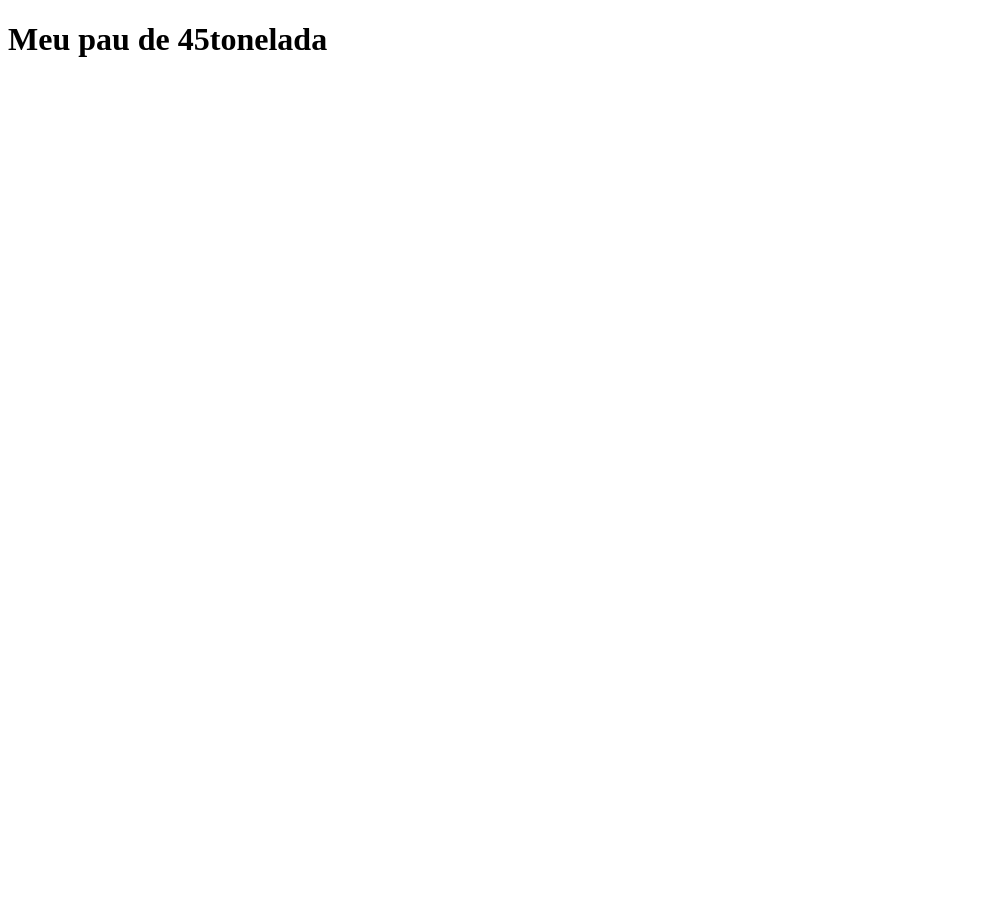
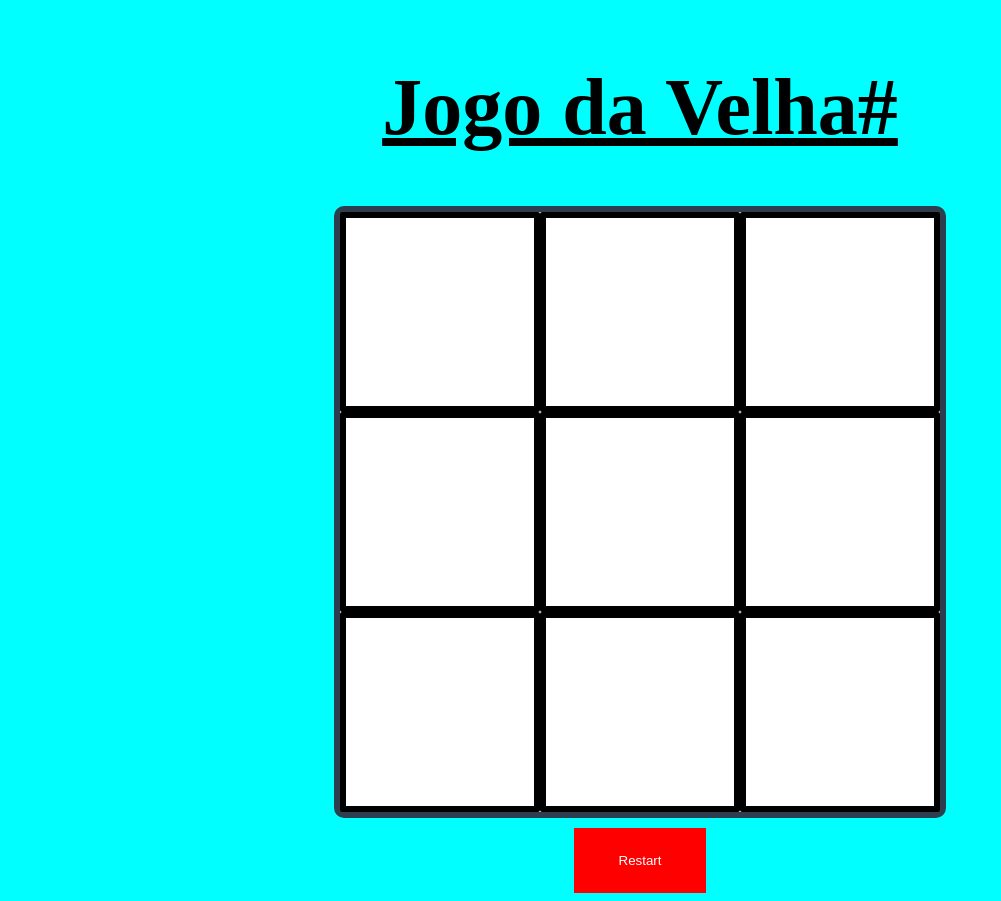
Before and after one commit to Wendelzin10/Jogo_X_Wendel_Daniel, a plain HTML site: page index.html in a window 1280 px wide. Shown: the whole page, without its empty margins (0-1001 px from the left). Before the commit the page ends 800 px from the top, so only its background shows below. Drawn offline with Linux system fonts and the light colour scheme.

Commit message:
agora vai

```diff
--- /dev/null
+++ b/funcao.js
@@ -0,0 +1,102 @@
+// TIC TAC TOE
+const jogo_da_velha = {
+
+    // ATTRIBUTES
+    board: ['','','','','','','','',''],
+    symbols: {
+                options: ['O','X'],
+                turn_index: 0,
+                change(){
+                    this.turn_index = ( this.turn_index === 0 ? 1:0 );
+                }
+            },
+    container_element: null,
+    gameover: false,
+    winning_sequences: [
+                        [0,1,2],
+                        [3,4,5],
+                        [6,7,8],
+                        [0,3,6],
+                        [1,4,7],
+                        [2,5,8],
+                        [0,4,8],
+                        [2,4,6]
+                    ],
+
+    // FUNCTIONS
+    init(container) {
+        this.container_element = container;
+    },
+
+    make_play(position) {
+        if (this.gameover || this.board[position] !== '') return false;
+
+        const currentSymbol = this.symbols.options[this.symbols.turn_index];
+        this.board[position] = currentSymbol;
+        this.draw();
+
+        const winning_sequences_index = this.check_winning_sequences(currentSymbol);
+        if (this.is_game_over()){
+            this.game_is_over();
+        }
+        if (winning_sequences_index >= 0) {
+            this.game_is_over();
+            this.stylize_winner_sequence(this.winning_sequences[winning_sequences_index]);
+        } else {
+            this.symbols.change();
+        }
+
+        return true;
+    },
+
+    stylize_winner_sequence(winner_sequence) {
+        winner_sequence.forEach((position) => {
+          this
+            .container_element
+            .querySelector(`div:nth-child(${position + 1})`)
+            .classList.add('winner');
+        });
+      },
+
+    check_winning_sequences(symbol) {
+
+        for ( i in this.winning_sequences ) {
+            if (this.board[ this.winning_sequences[i][0] ] == symbol  &&
+                this.board[ this.winning_sequences[i][1] ] == symbol &&
+                this.board[ this.winning_sequences[i][2] ] == symbol) {
+                console.log('winning sequences INDEX:' + i);
+                return i;
+            }
+        };
+        return -1;
+    },
+
+    game_is_over() {
+        this.gameover = true;
+        console.log('GAME OVER');
+    },
+
+    is_game_over() {
+        return !this.board.includes('');
+    },
+
+    start() {
+        this.board.fill('');
+        this.draw();
+        this.gameover = false;
+    },
+
+    restart() {
+        if (this.is_game_over() || this.gameover) {
+            this.start();
+            console.log('this game has been restarted!')
+        } else if (confirm('Are you sure you want to restart this game?')) {
+            this.start();
+            console.log('this game has been restarted!')
+        }
+    },
+
+    draw() {
+        this.container_element.innerHTML = this.board.map((element, index) => `<div onclick="jogo_da_velha.make_play('${index}')"> ${element} </div>`).reduce((content, current) => content + current);
+    },
+};
--- a/index.html
+++ b/index.html
@@ -2,11 +2,22 @@
 <html lang="en">
 <head>
     <meta charset="UTF-8">
-    <meta http-equiv="X-UA-Compatible" content="IE=edge">
-    <meta name="viewport" content="width=device-width, initial-scale=1.0">
-    <title>Jogo Xy </title>
+    <meta name="viewport" content="width=device-width, initial-scale=1.0, user-scalable=no, shrink-to-fit=yes">
+    <meta http-equiv="X-UA-Compatible" content="ie=edge">
+    <title>jogo da Velha</title>
+    <link rel="stylesheet" href="style.css">
 </head>
 <body>
-       <h1> Meu pau de 45tonelada </h1>
+
+    <h1>Jogo da Velha#</h1>
+    <div class='game'></div>
+    <button class="btn" onclick="jogo_da_velha.restart()" title="Restart this game">Restart</button>
+
+    <script src="Funcao.js"></script>
+    <script>
+        jogo_da_velha.init( document.querySelector('.game') );
+        jogo_da_velha.start();
+    </script>
+
 </body>
 </html>
--- /dev/null
+++ b/style.css
@@ -0,0 +1,68 @@
+h1{
+  font-size: 80px;
+  text-decoration: underline;
+}
+
+body {
+
+  margin: 10;
+  display: flex;
+  flex-direction: column;
+  align-items: center;
+  background-color: cyan;
+}
+
+.game {
+  width: 100vw;
+  height: 100vw;
+  margin: 0 auto;
+  background-color: white;
+  color: black;
+  display: grid;
+  grid-template: repeat(3, 1fr) / repeat(3, 1fr)
+}
+
+.game>div {
+  border: 6px solid black;
+  font-family: Helvetica;
+  font-weight: bold;
+  font-size: 4em;
+  display: flex;
+  justify-content: center;
+  align-items: center;
+}
+
+.btn {
+  border: 5px solid red;
+  background-color: red;
+  color: white;
+  margin-top: 10px;
+  padding: 20px 40px
+}
+
+.game > div.winner {
+  background: green;
+}
+
+.game > div.winner > span {
+  color: blue;
+}
+
+@media (min-width: 600px) {
+  .game {
+    width: 600px;
+    height: 600px;
+    border-radius: 10px;
+    border: 6px solid #2c3e50;
+  }
+
+  .game>div {
+    border-radius: 2px;
+  }
+}
+
+@media (min-width: 1024px) {
+  .btn {
+    cursor: pointer
+  }
+}
```
Also changed, not shown: img/Imagen1.png (added), img/Imagen2.png (added), 1 other file.
